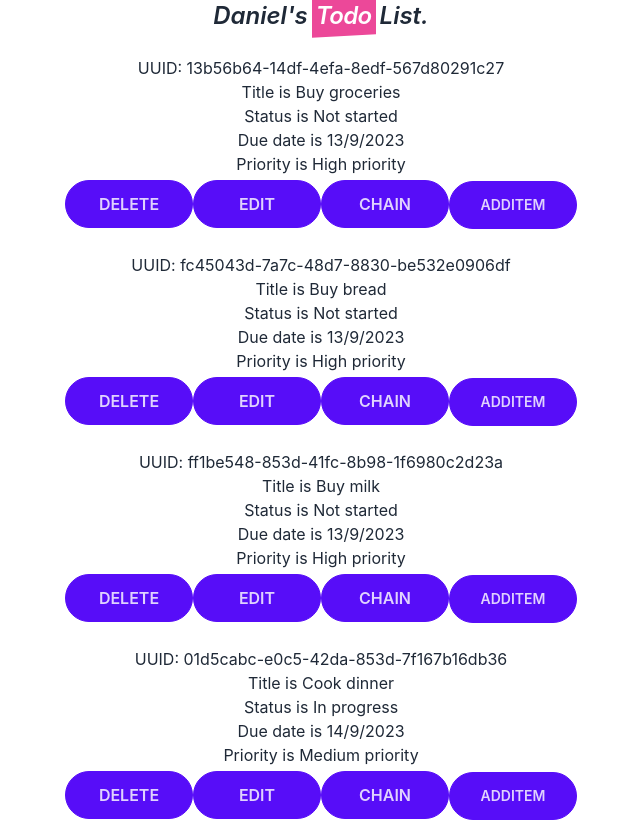
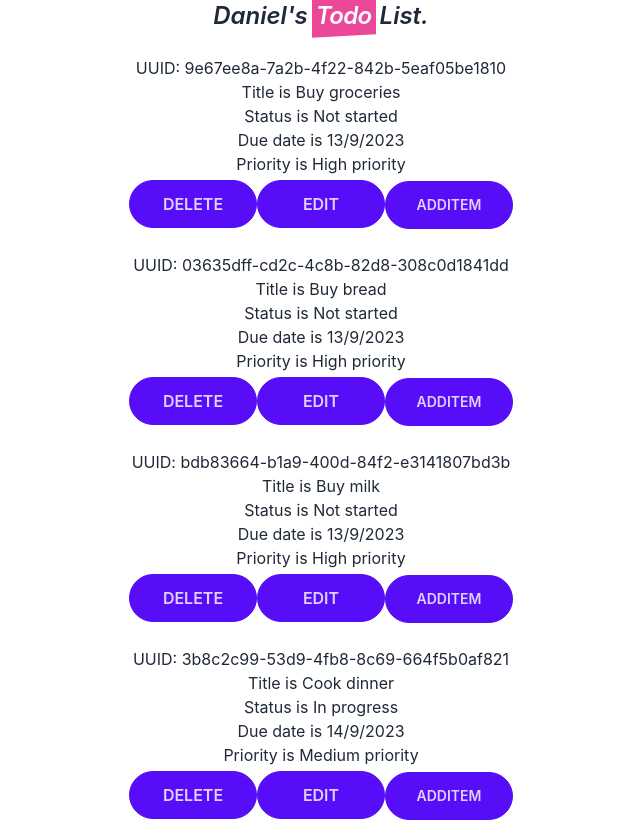
Before and after one commit to zjian107-su/Radioactive-React, a React (Create React App) app: page / in a window 1280 px wide. Shown: the top 822 px of the page, without its empty margins (319-959 px from the left). Built offline with nearby package versions, Linux system fonts and the light colour scheme.

Commit message:
✨ update: implement delete and addItem for test

```diff
--- a/src/App.js
+++ b/src/App.js
@@ -1,15 +1,11 @@
 import "./App.css";
-import Body01 from "./components/bodies/Body01";
-import Body02 from "./components/bodies/Body02";
-import Body03 from "./components/bodies/Body03";
-import Body04 from "./components/bodies/Body04";
-
-// import Header from "./components/Header";
 import Count from "./components/others/Count";
+import { useState } from "react";
 import TodoList from "./components/TodoList";
 import { v4 as uuidv4 } from "uuid";
 
-const todos2 = [
+function App() {
+  const [todos, setTodos] = useState([
     {
       uuid: uuidv4(),
       title: "Buy groceries",
@@ -52,14 +48,12 @@ const todos2 = [
       dueDate: "14/7/2023",
       priority: "Low priority",
     },
-];
+  ]);
 
   const handleDelete = (uuid) => {
-  // if todos2.include(uuid) {
-  //   console.log(`deleting...item of id: + ${uuid}`);
-  // }
-
-  console.log(`deleting...item of id: + ${uuid}`);
+    console.log("deleting...");
+    setTodos(todos.filter((todo) => todo.uuid !== uuid));
+    console.log(uuid);
   };
 
   const addItem = () => {
@@ -71,15 +65,10 @@ const addItem = () => {
       priority: "Low priority",
     };
 
-  todos2.unshift(newTodo);
-  console.log(todos2);
+    setTodos([...todos, newTodo]);
+    console.log(todos);
   };
 
-const grandpaFunc = () => {
-  console.log("grandpaFunc");
-};
-
-function App() {
   return (
     <div className="selection:bg-pink-300">
       {/* title */}
@@ -97,7 +86,7 @@ function App() {
       <Body04 content="I am cool too!" /> */}
       {/* <Count /> */}
       <div className="App">
-        <TodoList todos={todos2} grandpaFunc={grandpaFunc} addItem={addItem} />
+        <TodoList todos={todos} handleDelete={handleDelete} addItem={addItem} />
       </div>
     </div>
   );
--- a/src/components/Header.js
+++ /dev/null
@@ -1,22 +0,0 @@
-import logo from "../logo.svg";
-
-// function declaration
-function Header() {
-  return (
-    <div className="App">
-      <header className="App-header">
-        <img src={logo} className="App-logo" alt="logo" />
-        <h1>Bombastic Bro</h1>
-        <a
-          className="App-link"
-          href="https://reactjs.org"
-          target="_blank"
-          rel="noopener noreferrer">
-          Learn React
-        </a>
-      </header>
-    </div>
-  );
-}
-
-export default Header;
--- a/src/components/TodoItem.js
+++ b/src/components/TodoItem.js
@@ -1,13 +1,11 @@
 const TodoItem = (props) => {
   const handleDelete = (e) => {
-    console.log(`deleting...item of id: + ${props.id}`);
+    props.handleDelete(props.id);
   };
 
   const handleEdit = () => {
     console.log(`editting item of id: + ${props.id}`);
   };
-
-  const { grandpaFunc } = props;
 
   return (
     <div className="mb-6">
@@ -32,11 +30,6 @@ const TodoItem = (props) => {
       </button>
       <button
         className="btn w-32 btn-primary rounded-full"
-        onClick={grandpaFunc}>
-        <span className="text-base"> Chain </span>
-      </button>
-      <button
-        className="btn w-32 btn-primary rounded-full"
         onClick={props.addItem}>
         ADDITEM
       </button>
--- a/src/components/TodoList.js
+++ b/src/components/TodoList.js
@@ -3,7 +3,7 @@ import TodoItem from "./TodoItem";
 
 
 const TodoList = (props) => {
-  const { parentFunc } = props;
+  console.log(props);
 
   return (
     <div>
@@ -16,7 +16,7 @@ const TodoList = (props) => {
               status={todo.status}
               dueDate={todo.dueDate}
               priority={todo.priority}
-              grandpaFunc={parentFunc}
+              handleDelete={props.handleDelete}
               addItem={props.addItem}
             />
           </div>
--- a/src/components/bodies/Body01.js
+++ /dev/null
@@ -1,8 +0,0 @@
-// arrow function
-const Body01 = () => (
-  <div className="App">
-    <h1>You are awesome</h1>
-  </div>
-);
-
-export default Body01;
--- a/src/components/bodies/Body02.js
+++ /dev/null
@@ -1,10 +0,0 @@
-// arrow function using curly braces
-const Body02 = () => {
-  return (
-    <div className="App">
-      <h1>You are best</h1>
-    </div>
-  );
-};
-
-export default Body02;
--- a/src/components/bodies/Body03.js
+++ /dev/null
@@ -1,14 +0,0 @@
-import React, { Component } from "react";
-
-// class declaration
-class Body03 extends Component {
-  render() {
-    return (
-      <div className="App">
-        <h1>{this.props.context}</h1>
-      </div>
-    );
-  }
-}
-
-export default Body03;
--- a/src/components/bodies/Body04.js
+++ /dev/null
@@ -1,7 +0,0 @@
-const Body04 = (props) => (
-  <div className="App">
-    <h1>{props.content}</h1>
-  </div>
-);
-
-export default Body04;
```
Lines whose indentation alone changed are shown as unchanged.
